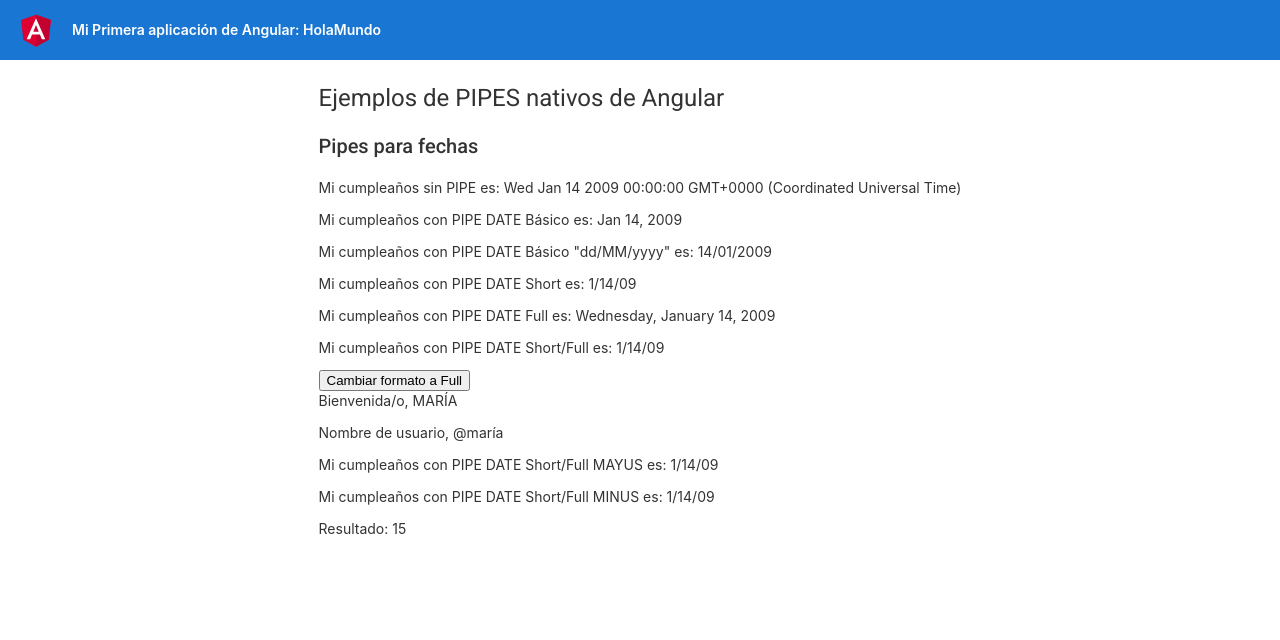
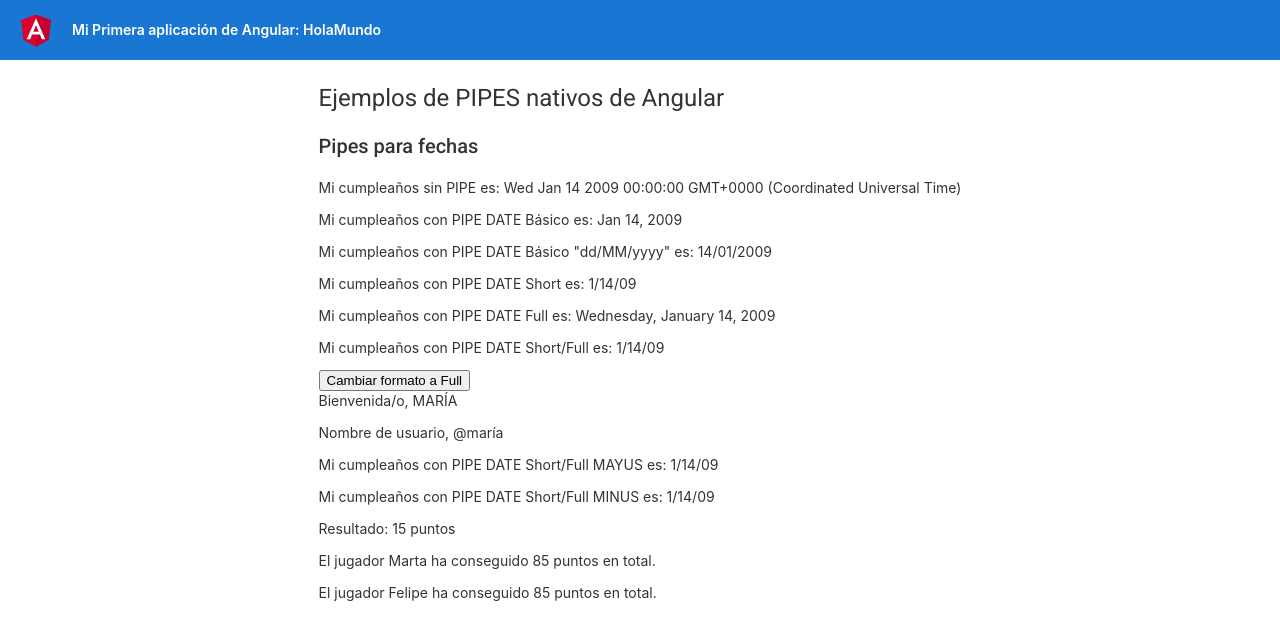
Before and after one commit to Chanelp/Fundamentos-Angular, an Angular app: page / in a window 1280 px wide. Shown: the top 640 px of the page. Built offline with nearby package versions, Linux system fonts and the light colour scheme.

Commit message:
Pipes personalizados

```diff
--- a/src/app/app.module.ts
+++ b/src/app/app.module.ts
@@ -26,6 +26,7 @@ import { FormularioArrayComponent } from './components/form/formulario-array/for
 import { FormularioValidadoComponent } from './components/form/formulario-validado/formulario-validado.component';
 import { EjemploPipesComponent } from './components/ejemplo-pipes/ejemplo-pipes.component';
 import { MultiplicaPipe } from './pipes/multiplica.pipe';
+import { CalcularPuntuacionPipe } from './pipes/calcular-puntuacion.pipe';
 
 @NgModule({
   declarations: [ //Todo lo exportado aquí es visible a nivel de proyecto
@@ -42,7 +43,8 @@ import { MultiplicaPipe } from './pipes/multiplica.pipe';
     FormularioArrayComponent,
     FormularioValidadoComponent,
     EjemploPipesComponent,
-    MultiplicaPipe
+    MultiplicaPipe,
+    CalcularPuntuacionPipe
   ],
   imports: [
     BrowserModule,
--- a/src/app/components/ejemplo-pipes/ejemplo-pipes.component.html
+++ b/src/app/components/ejemplo-pipes/ejemplo-pipes.component.html
@@ -18,5 +18,10 @@
 <p>Mi cumpleaños con PIPE DATE Short/Full MAYUS es: {{ dob | date: dateFormat | uppercase }}</p>
 <p>Mi cumpleaños con PIPE DATE Short/Full MINUS es: {{ dob | date: dateFormat | lowercase }}</p>
 
-<!-- Pipe personalizado (Multiplica) -->
-<p>Resultado: {{ 3 | multiplica: 5 }}</p>
+<!-- Pipe personalizado (Multiplica)  - Ejs: sacar porcentajes, puntos, iva, itbis-->
+<p>Resultado: {{ 3 | multiplica: 5 }} puntos</p>
+
+
+<!-- Pipe personalizado -->
+<p>{{ jugador1 | calcularPuntuacion }}</p>
+<p>{{ jugador2 | calcularPuntuacion }}</p>
--- a/src/app/components/ejemplo-pipes/ejemplo-pipes.component.ts
+++ b/src/app/components/ejemplo-pipes/ejemplo-pipes.component.ts
@@ -1,4 +1,5 @@
 import { Component, OnInit } from '@angular/core';
+import { IJugador } from 'src/app/models/interfaces/jugador.interface';
 
 @Component({
   selector: 'app-ejemplo-pipes',
@@ -9,6 +10,17 @@ export class EjemploPipesComponent implements OnInit {
   dob: Date = new Date(2009, 0, 14);
   cambio: boolean = true;
   nombre: string = 'María';
+
+  // Ejemplo para pipe calcular puntuación
+  jugador1: IJugador = {
+    nombre: 'Marta',
+    puntos: [10, 23, 52]
+  }
+
+  jugador2: IJugador = {
+    nombre: 'Felipe',
+    puntos: [21, 13, 51]
+  }
 
   constructor() {}
 
--- /dev/null
+++ b/src/app/models/interfaces/jugador.interface.ts
@@ -0,0 +1,4 @@
+export interface IJugador {
+  nombre: string,
+  puntos: number[]
+}
--- /dev/null
+++ b/src/app/pipes/calcular-puntuacion.pipe.ts
@@ -0,0 +1,16 @@
+import { Pipe, PipeTransform } from '@angular/core';
+import { IJugador } from '../models/interfaces/jugador.interface';
+
+@Pipe({
+  name: 'calcularPuntuacion'
+})
+export class CalcularPuntuacionPipe implements PipeTransform {
+
+  transform(jugador: IJugador, ...args: unknown[]): string {
+    let puntuacionTotal:number = 0;
+
+    jugador.puntos.forEach((puntuacion) => puntuacionTotal += puntuacion);
+    return `El jugador ${jugador.nombre} ha conseguido ${puntuacionTotal} puntos en total.`;
+  }
+
+}
--- a/src/app/pipes/multiplica.pipe.ts
+++ b/src/app/pipes/multiplica.pipe.ts
@@ -5,6 +5,7 @@ import { Pipe, PipeTransform } from '@angular/core';
 })
 export class MultiplicaPipe implements PipeTransform {
 
+  // Función personalizada que recibe una entrada y unos argumentos
   transform(value: number, args: any): number {
     let x:number = parseFloat(args);
     return value * x;
```
Also changed, not shown: 1 other file (tests, documents, lock files or other folders).
